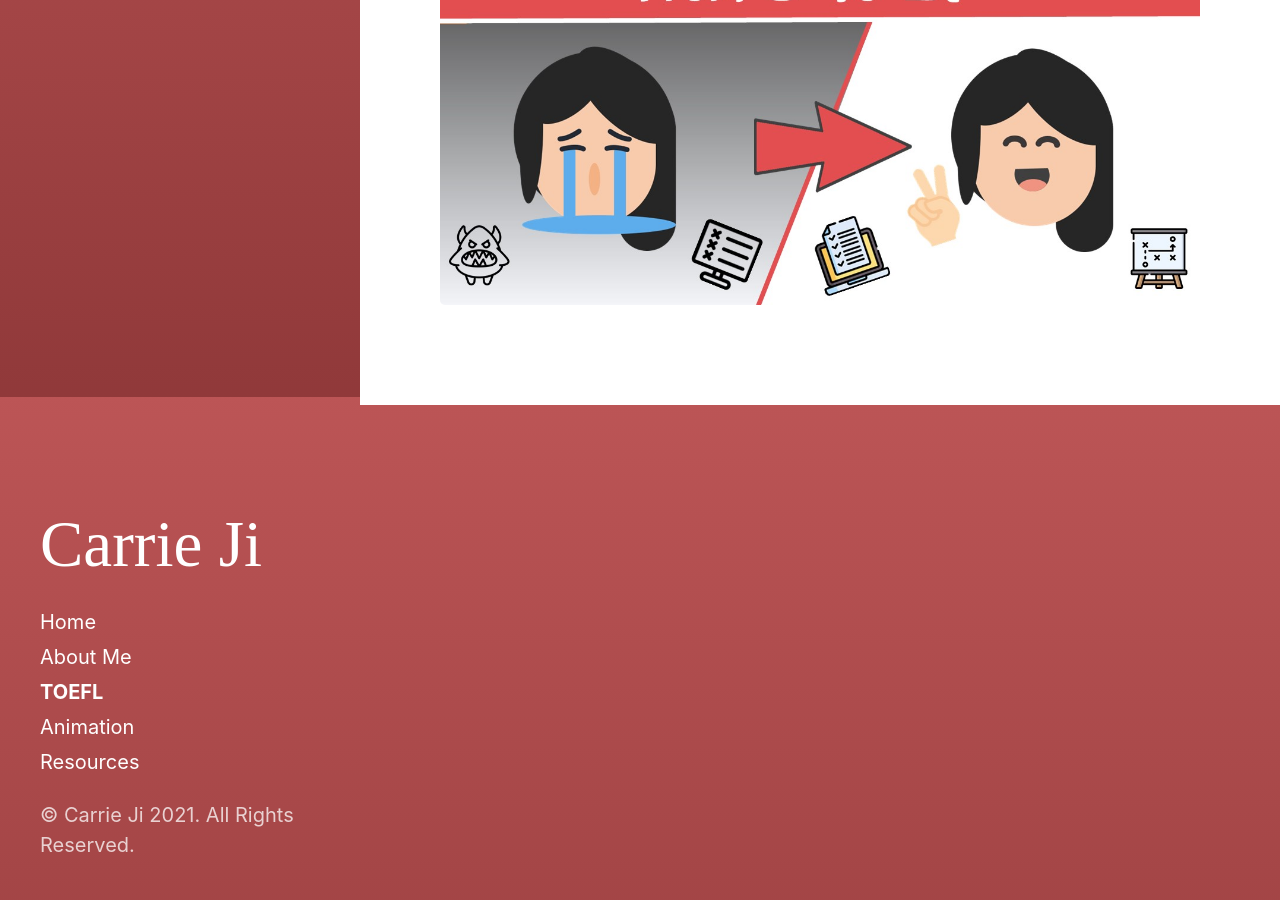
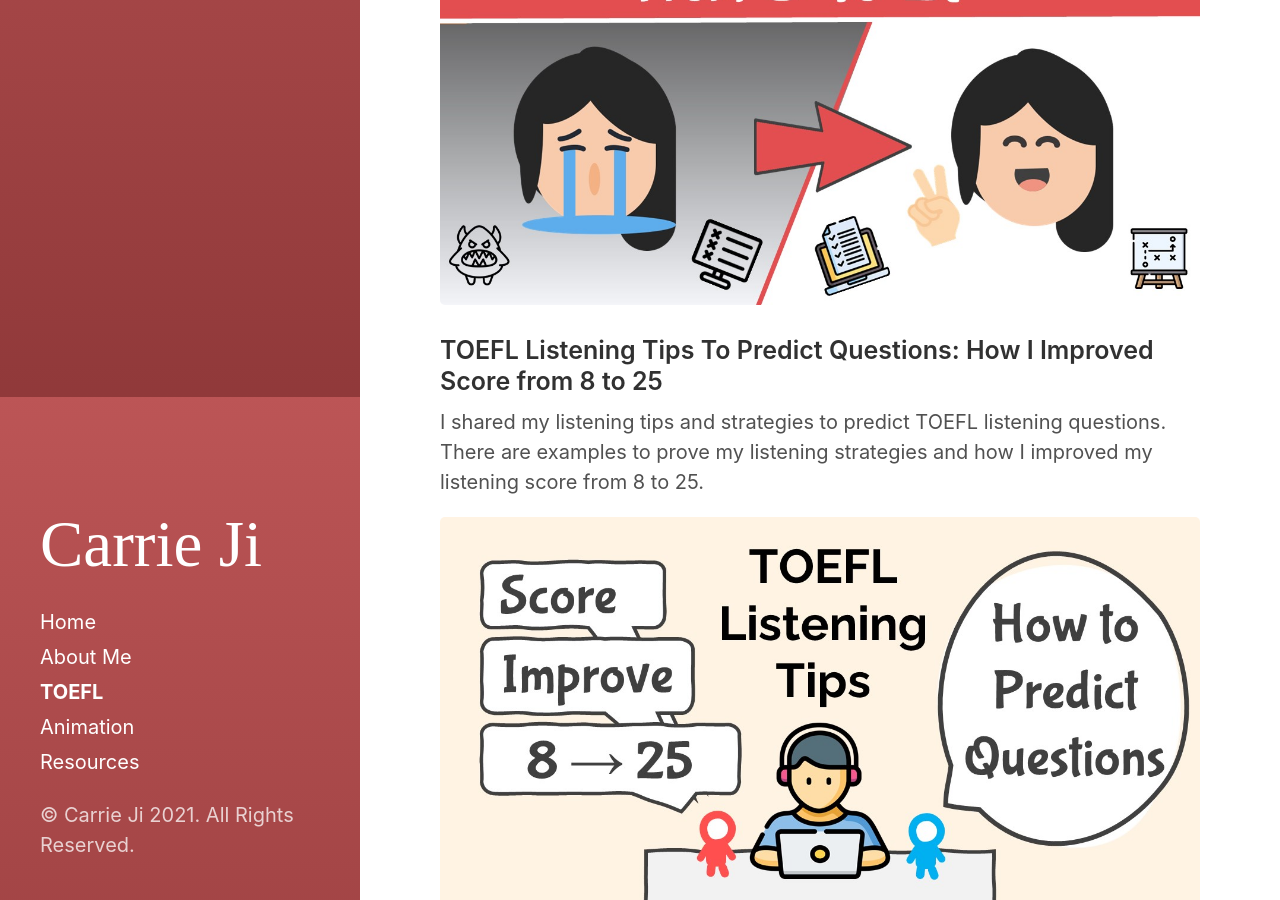
Before and after one commit to carrieji/carrieji.github.io, a Jekyll site: the page built from category/TOEFL.md, in a window 1280 px wide and 900 px high, scrolled down 503 px. Built offline with Jekyll 4.4.1, drawn with Linux system fonts in a browser that asks for light colours.

Commit message:
thumbnail

```diff
--- a/category/TOEFL.md
+++ b/category/TOEFL.md
@@ -10,3 +10,10 @@
 How did I improve my reading score from 3 to 27? I shared and explained my unique learning strategies and methods for TOEFL reading.
 
 <a href="https://youtu.be/JuJXt5kD1CM" target="_blank"><img src="/assets/images/thumbnail/toefl_reading_score_thumbnail.jpg" alt="TOEFL Reading: How I Improved My Reading Score From 3 To 27"></a>
+
+
+### TOEFL Listening Tips To Predict Questions: How I Improved Score from 8 to 25
+
+I shared my listening tips and strategies to predict TOEFL listening questions. There are examples to prove my listening strategies and how I improved my listening score from 8 to 25.
+
+<a href="https://youtu.be/p1s6GB7ByWM" target="_blank"><img src="/assets/images/thumbnail/toefl_listening_8_to_25_thumbnail.jpg" alt="TOEFL Listening Tips To Predict Questions: How I Improved Score from 8 to 25"></a>
```
Also changed, not shown: assets/images/thumbnail/toefl_listening_8_to_25_thumbnail.jpg (added).
